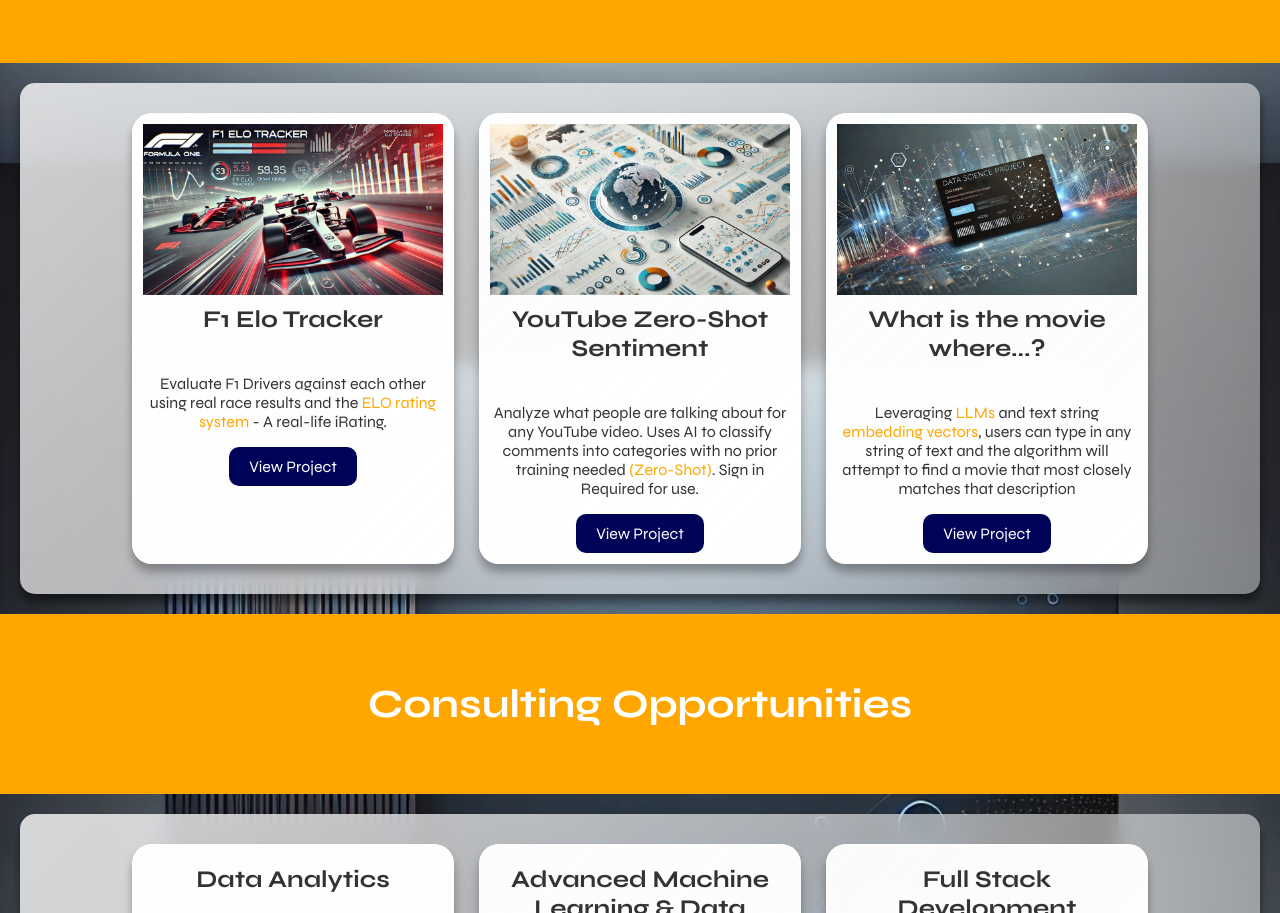
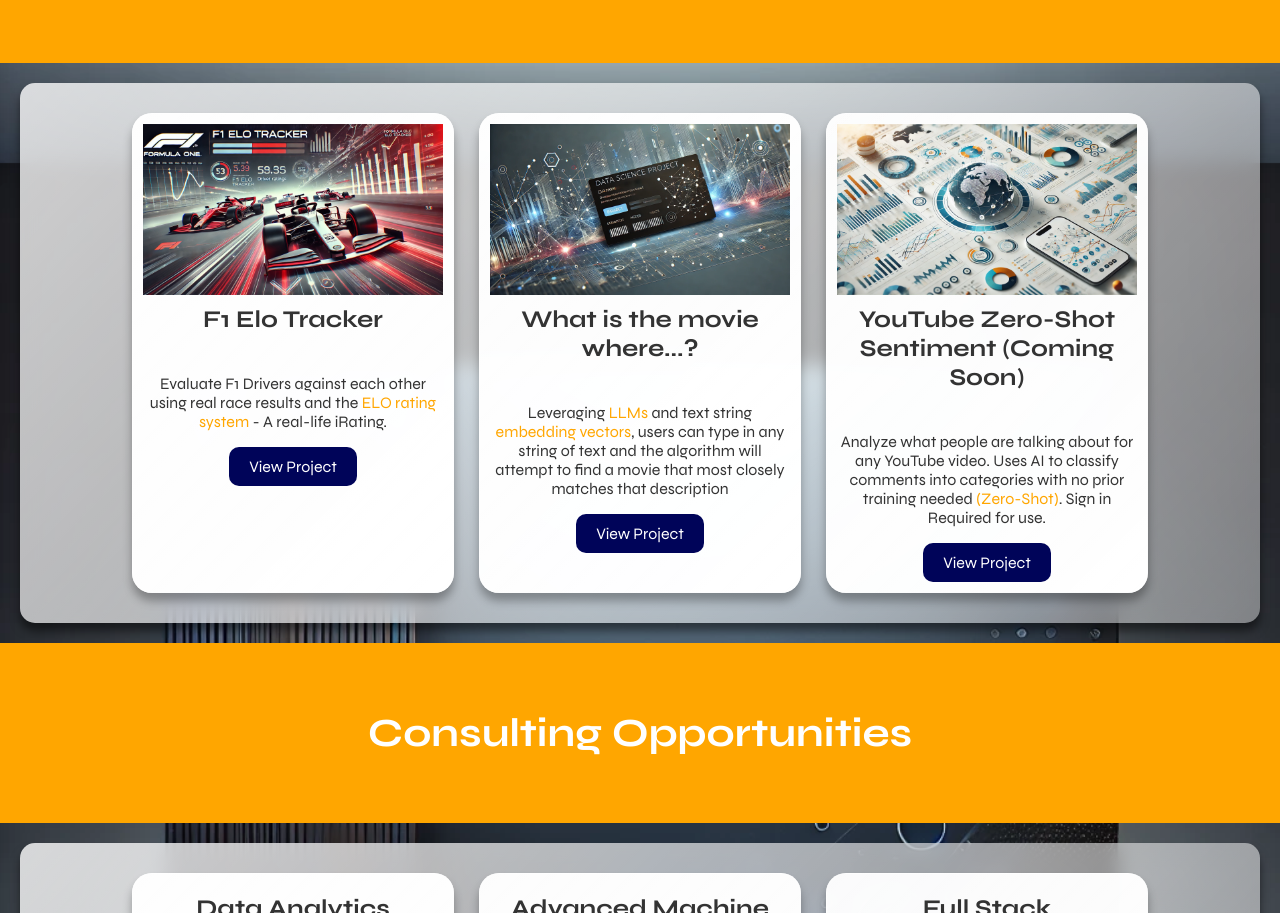
Before and after one commit to dougsack/dougsack.com, a plain HTML site: page index.html in a window 1280 px wide. Shown: the part 1117-2030 px from the top of the page. Drawn offline with Linux system fonts and the light colour scheme.

Commit message:
Update index.html

```diff
--- a/index.html
+++ b/index.html
@@ -60,15 +60,15 @@
                     <a href="https://f1app.dougsack.com/"><button>View Project</button></a>
                 </div>
                 <div class="feature-item glass">
-                    <img src="images/data1.webp" alt="Feature 2">
-                    <h3>YouTube Zero-Shot Sentiment</h3>
-                    <p>Analyze what people are talking about for any YouTube video. Uses AI to classify comments into categories with no prior training needed <a href="https://huggingface.co/tasks/zero-shot-classification">(Zero-Shot)</a>. Sign in Required for use. </p>
-                    <button>View Project</button>
-                </div>
-                <div class="feature-item glass">
                     <img src="images/data2.webp" alt="Feature 3">
                     <h3>What is the movie where...?</h3>
                     <p>Leveraging <a href="https://www.ibm.com/topics/large-language-models">LLMs</a> and text string <a href="https://aws.amazon.com/what-is/embeddings-in-machine-learning/">embedding vectors</a>, users can type in any string of text and the algorithm will attempt to find a movie that most closely matches that description</p>
+                    <a href="https://descriptioncomper.streamlit.app/"><button>View Project</button></a>
+                </div>
+                <div class="feature-item glass">
+                    <img src="images/data1.webp" alt="Feature 2">
+                    <h3>YouTube Zero-Shot Sentiment (Coming Soon)</h3>
+                    <p>Analyze what people are talking about for any YouTube video. Uses AI to classify comments into categories with no prior training needed <a href="https://huggingface.co/tasks/zero-shot-classification">(Zero-Shot)</a>. Sign in Required for use.</p>
                     <button>View Project</button>
                 </div>
             </div>
```
